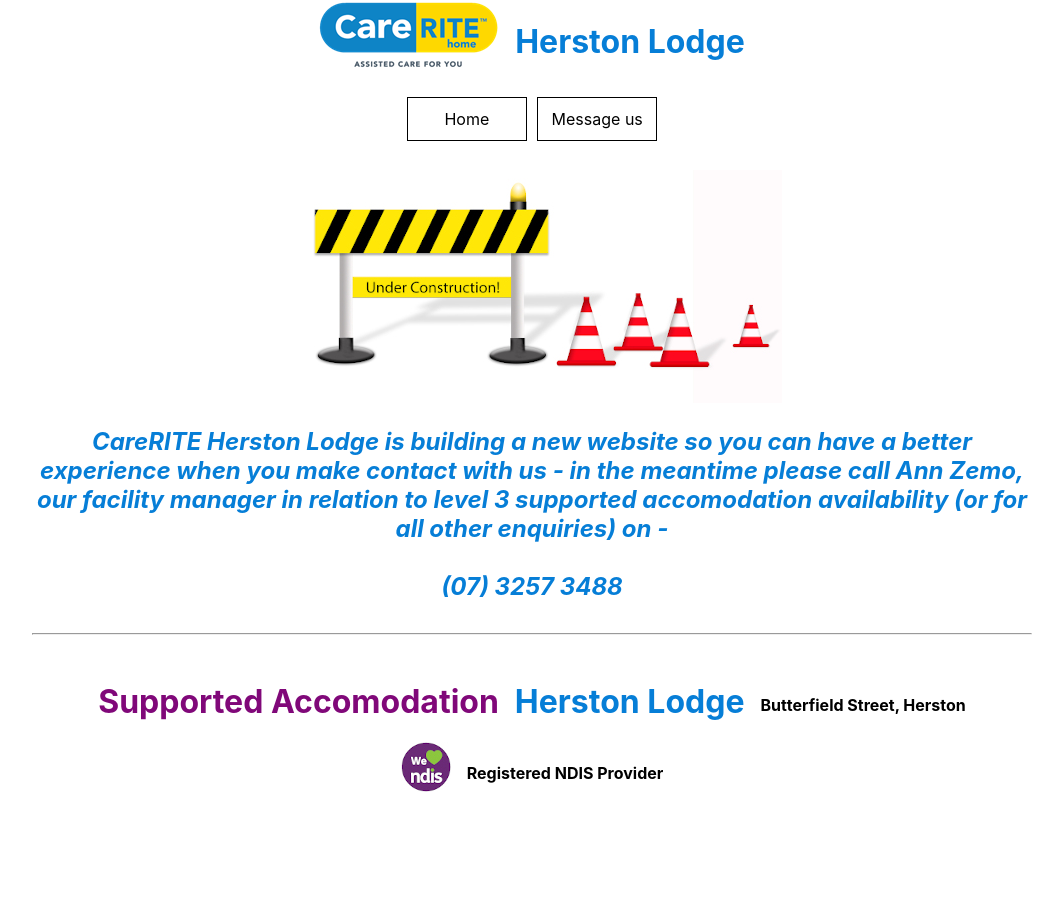
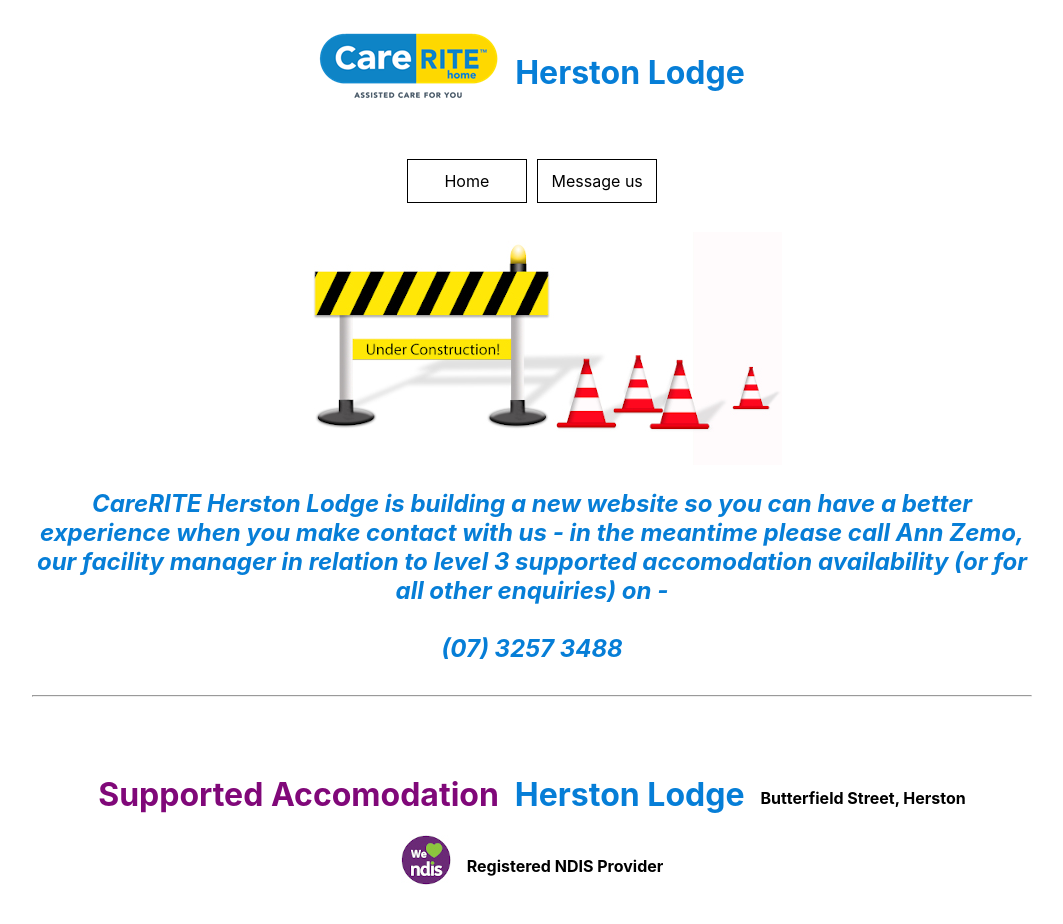
Before and after one commit to LachlanStephan/FacilitySite-, a React (Create React App) app: page / in a window 1280 px wide. Shown: the top 924 px of the page, without its empty margins (108-1171 px from the left). Before the commit the page ends 806 px from the top, so only its background shows below. Built offline with nearby package versions, Linux system fonts and the light colour scheme.

Commit message:
fixed white space above header

```diff
--- a/package.json
+++ b/package.json
@@ -1,6 +1,7 @@
 {
   "name": "facility-site",
   "version": "0.1.0",
+  "homepage": "https://lachlanstephan.github.io/FacilitySite-/",
   "private": true,
   "dependencies": {
     "@testing-library/jest-dom": "^5.11.6",
@@ -17,6 +18,8 @@
     "web-vitals": "^0.2.4"
   },
   "scripts": {
+    "predeploy": "npm run build",
+    "deploy": "gh-pages -d build",
     "start": "react-scripts start",
     "build": "react-scripts build",
     "test": "react-scripts test",
@@ -39,5 +42,8 @@
       "last 1 firefox version",
       "last 1 safari version"
     ]
+  },
+  "devDependencies": {
+    "gh-pages": "^3.1.0"
   }
 }
--- a/src/App.css
+++ b/src/App.css
@@ -9,7 +9,7 @@
 
 /* Header and footer */
 .headerContainer, .footerContainer {
-  padding: 1em;
+  padding: 2em;
 }
 
 .headerCol {
@@ -168,9 +168,6 @@
     display: flex;
     justify-content: center;
   }
-  .headerContainer, .footerContainer {
-    padding: 1px;
-  }
 
   /* Links */
   ul {
```
Also changed, not shown: 2 other files (tests, documents, lock files or other folders).
